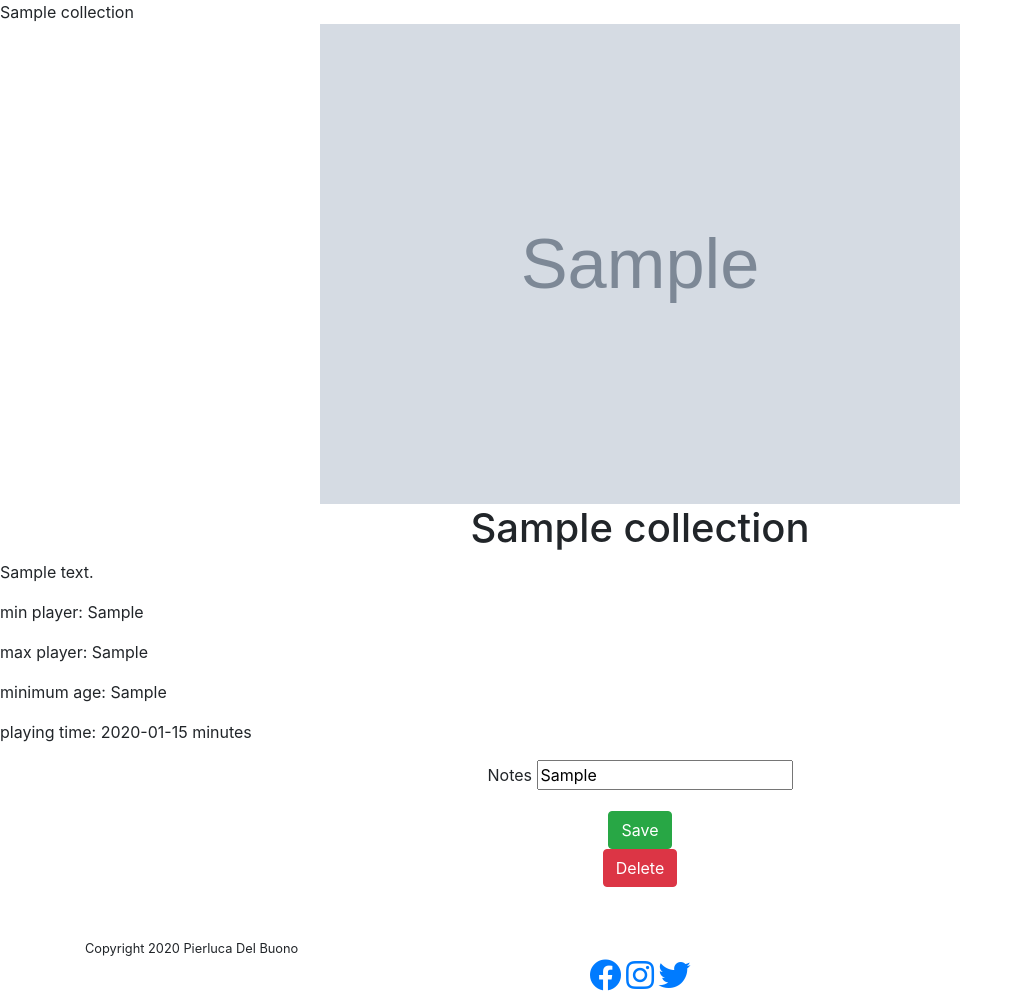
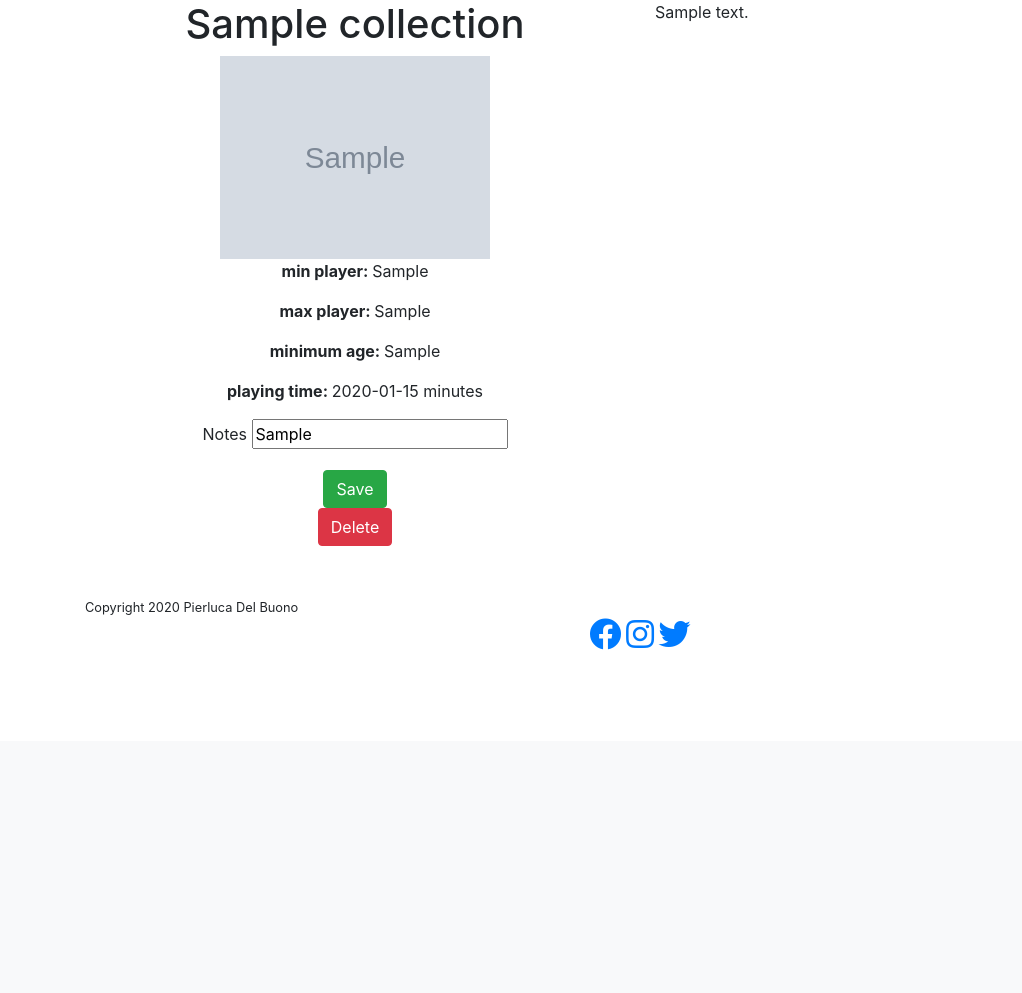
Before and after one commit to severian5it/BoardgameNerd, a Flask app: page /edit/1 in a window 1280 px wide. Shown: the part 59-1052 px from the top of the page, without its empty margins (0-1022 px from the left). After the commit the page ends 709 px from the top, so only its background shows below. Run offline with Flask 2, Linux system fonts and the light colour scheme; grey boxes marked "Sample" are stand-in pictures; a database or web service that is not in the repository returns one stand-in record (values such as "Sample title"); some libraries are stand-ins or nearby versions.

Commit message:
formatting edit page

```diff
--- a/BoardgameNerd/templates/pages/edit.html
+++ b/BoardgameNerd/templates/pages/edit.html
@@ -1,18 +1,25 @@
 {% extends 'layout/base.html' %}
 
 {% block content %}
-{{detail[]}}
+<div class="container">
+    <div class="row">
+        <div class="col-lg-6">
+            <h1 class="text-center">{{  detail['boardgame_name'] }}</h1>
             <img src="{{  detail['boardgame_image'] }}" class="mx-auto d-block w-50"
                 alt="{{ detail['boardgame_name'] }}">
-    <h1 class="text-center">{{  detail['boardgame_name'] }}</h1>
-    <p>{{  detail['boardgame_description']|safe }}<p>
-    <p><bold>min player:  </bold> {{  detail['boardgame_minplay'] }}</p>
-    <p><bold>max player: </bold>  {{  detail['boardgame_maxplay'] }}</p>
-    <p><bold>minimum age: </bold>  {{  detail['boardgame_minage'] }}</p>
-    <p><bold>playing time: </bold>  {{  detail['boardgame_playtime'] }} minutes</p>
-    <div class="container">
-        <div class="row">
-            <div class="col text-center">
+             <div class = "text-center">
+            <p>
+                <b>min player: </b> {{  detail['boardgame_minplay'] }}
+            </p>
+            <p>
+                <b>max player: </b> {{  detail['boardgame_maxplay'] }}
+            </p>
+            <p>
+                <b>minimum age: </b> {{  detail['boardgame_minage'] }}
+            </p>
+            <p>
+                <b>playing time: </b> {{  detail['boardgame_playtime'] }} minutes
+            </p>
             <form id="add_collectionform" action="/edit/{{ id }}" method="post">
                 <input name="user" type="hidden" value={{user}}>
                 <input name="id" type="hidden" value={{ id }}>
@@ -23,10 +30,7 @@
                 </div>
                 <button class="btn btn-search btn-success" id="editItemCollectionSubmit" type="submit">Save</button>
             </form>
-            </div>
-        </div>
-        <div class="row">
-            <div class="col text-center">
+
             <form id="add_collectionform" action="/edit/{{id}}" method="post">
                 <input name="user" type="hidden" value={{user}}>
                 <input name="id" type="hidden" value={{ id }}>
@@ -35,5 +39,11 @@
             </form>
         </div>
         </div>
+
+        <div class="col-lg-6">
+            <p>{{  detail['boardgame_description']|safe }}<p>
+
+        </div>
+    </div>
 </div>
 {% endblock %}
```
Lines whose indentation alone changed are shown as unchanged.
